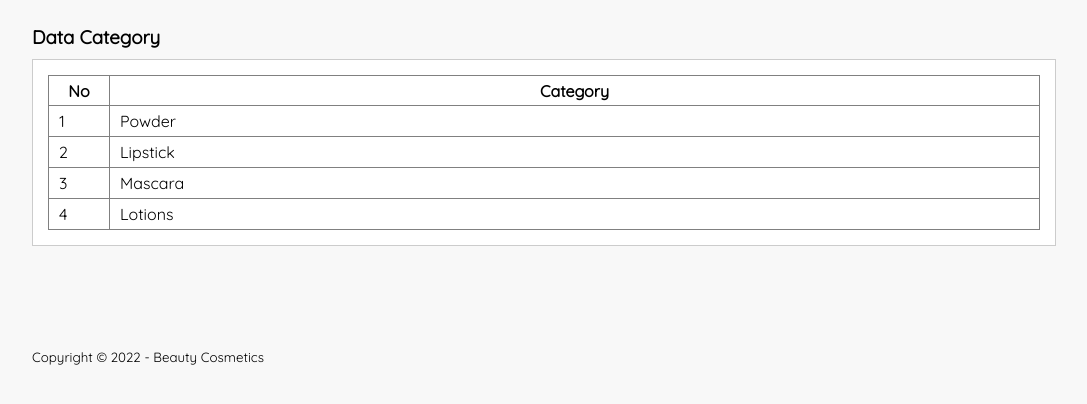
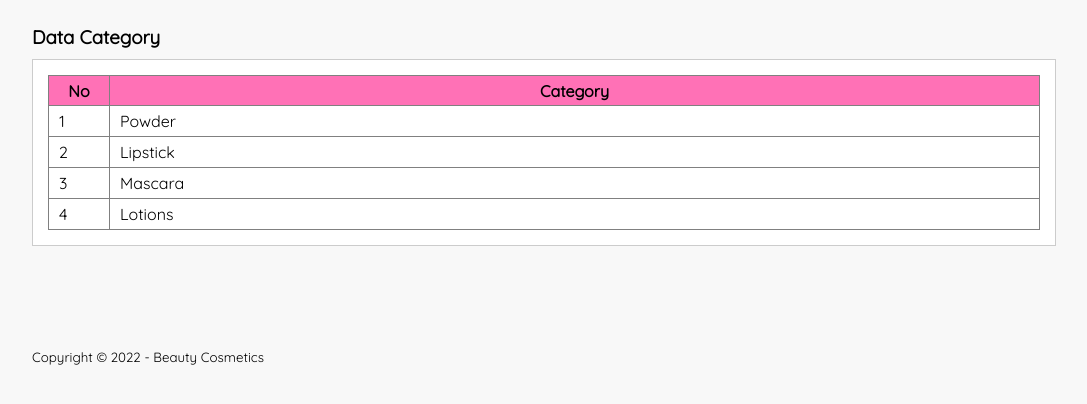
Before and after one commit to sevina2525/PA-WEB-Kel-6-A2, a PHP site: page /user/data-category.php in a window 1280 px wide. Shown: the part 60-464 px from the top of the page, without its empty margins (96-1183 px from the left). Run offline with PHP 8.4, Linux system fonts and the light colour scheme; data comes from the database, SQL or seed files in the repository.

Commit message:
Update Tampilan Tabel User

```diff
--- a/cosmetic/user/css/stylesheet.css
+++ b/cosmetic/user/css/stylesheet.css
@@ -89,6 +89,14 @@ footer {
 .table {
 	width: 100%;
 	border-collapse: collapse;
+}
+th {
+  background-color: #ff71b6;
+}
+
+.table tr:hover{
+	background-color: #ffc5e7;
+	color: #fff;
 }
 .table tr {
 	height: 30px;
```
